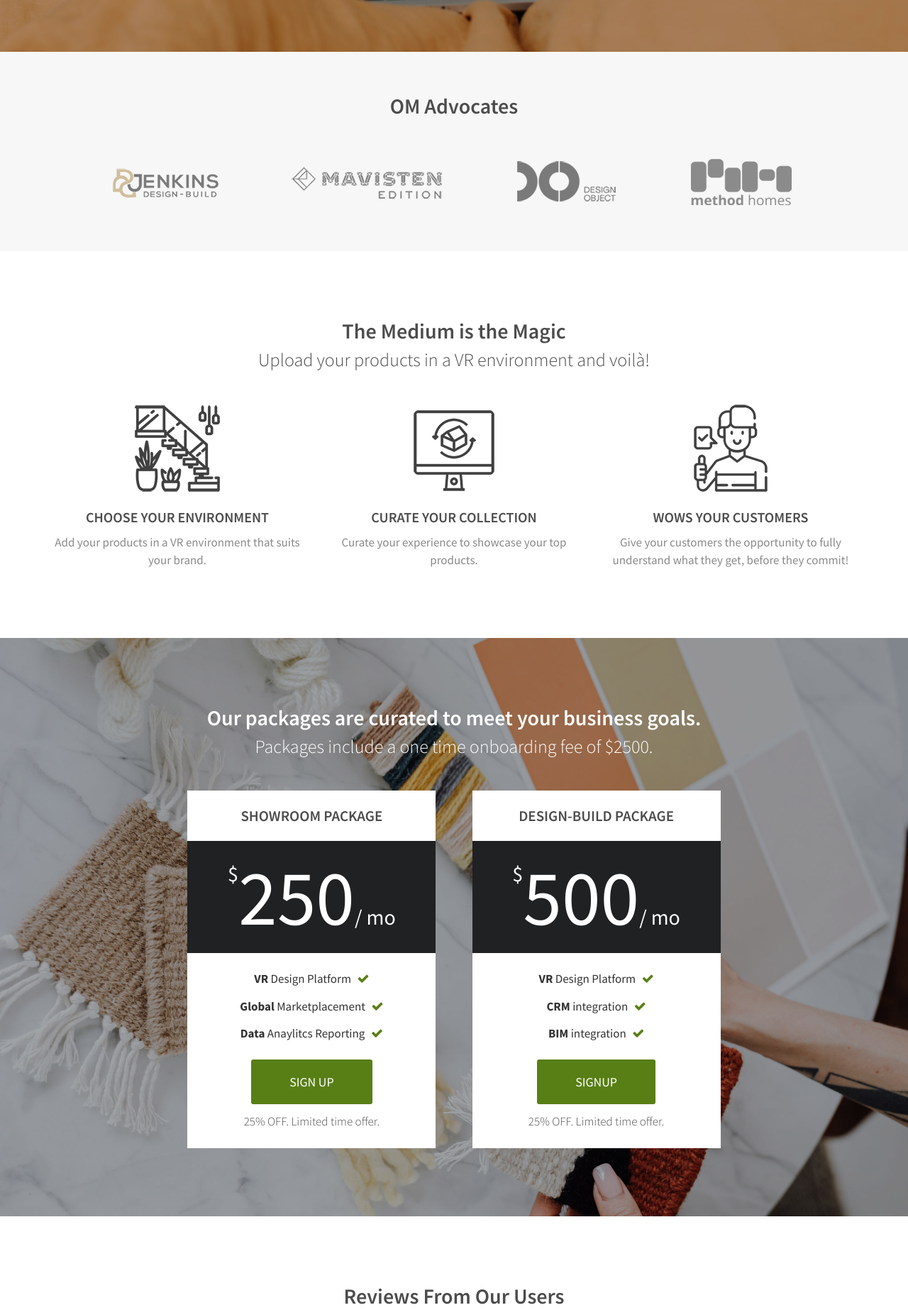
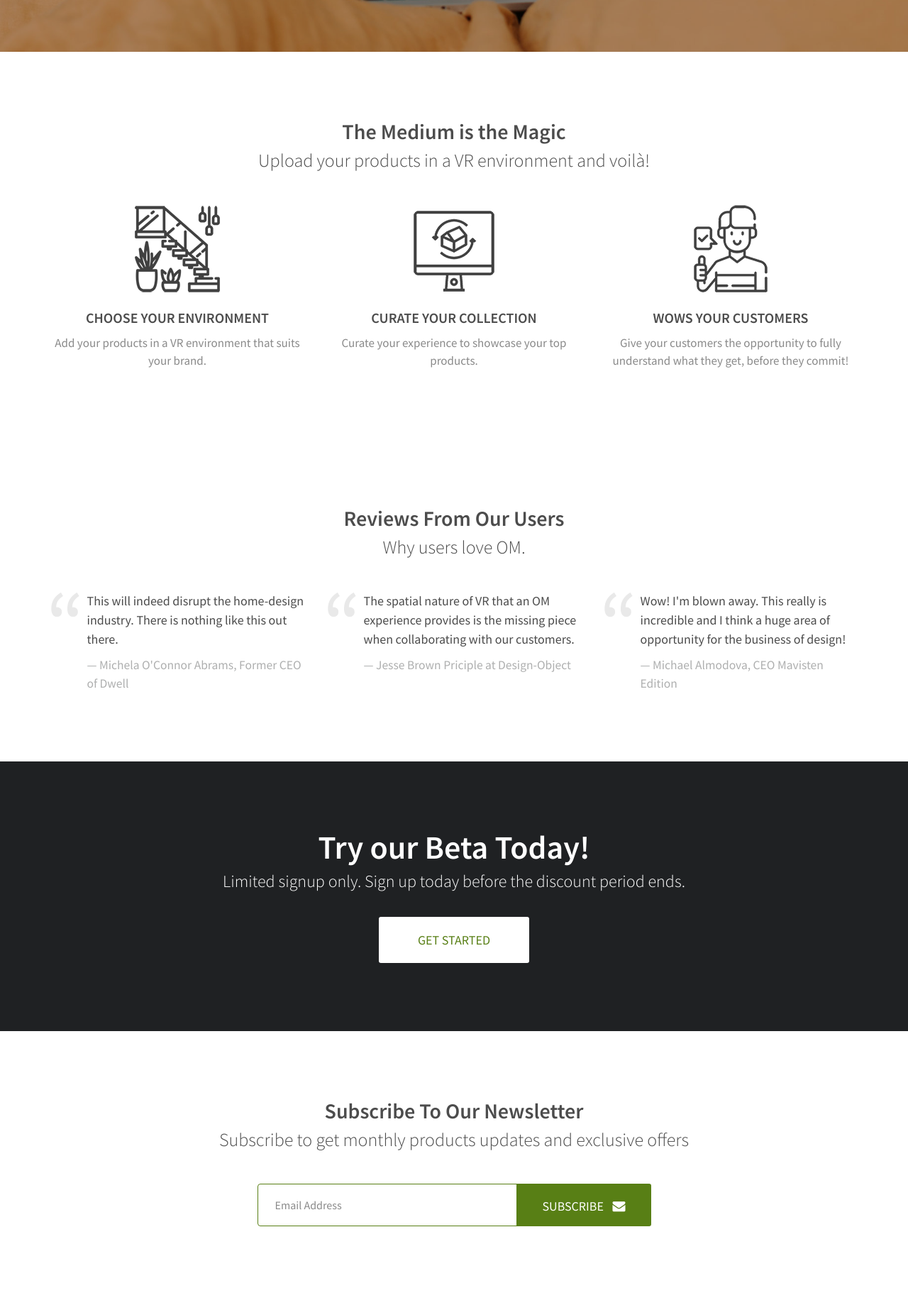
Before and after one commit to JoeyBarnes/my-om-website, a plain HTML site: page src/VendorDraft/index.html in a window 1280 px wide. Shown: the part 876-2722 px from the top of the page at 71% size. Drawn offline with nearby package versions, Linux system fonts and the light colour scheme; files that its build step writes are made by us from their sources; no server answers; a script that the page names is missing.

Commit message:
Update index.html

```diff
--- a/src/VendorDraft/index.html
+++ b/src/VendorDraft/index.html
@@ -129,7 +129,7 @@
 
 
 
-<section class="featured-on section-spacing text-center">
+<section section class="hidden" class="featured-on section-spacing text-center">
 
   <div class="container">
 
@@ -415,7 +415,7 @@
 
 
 
-<section class="pricing section-spacing text-center" id="pricing">
+<section section class="hidden" class="pricing section-spacing text-center" id="pricing">
 
   <div class="container">
 
```
